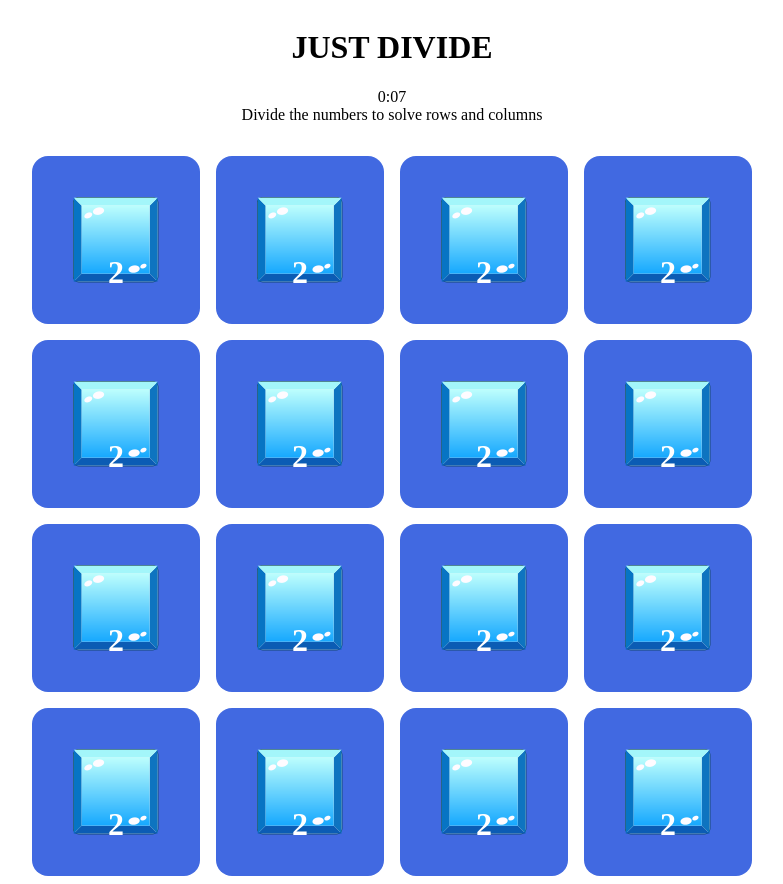
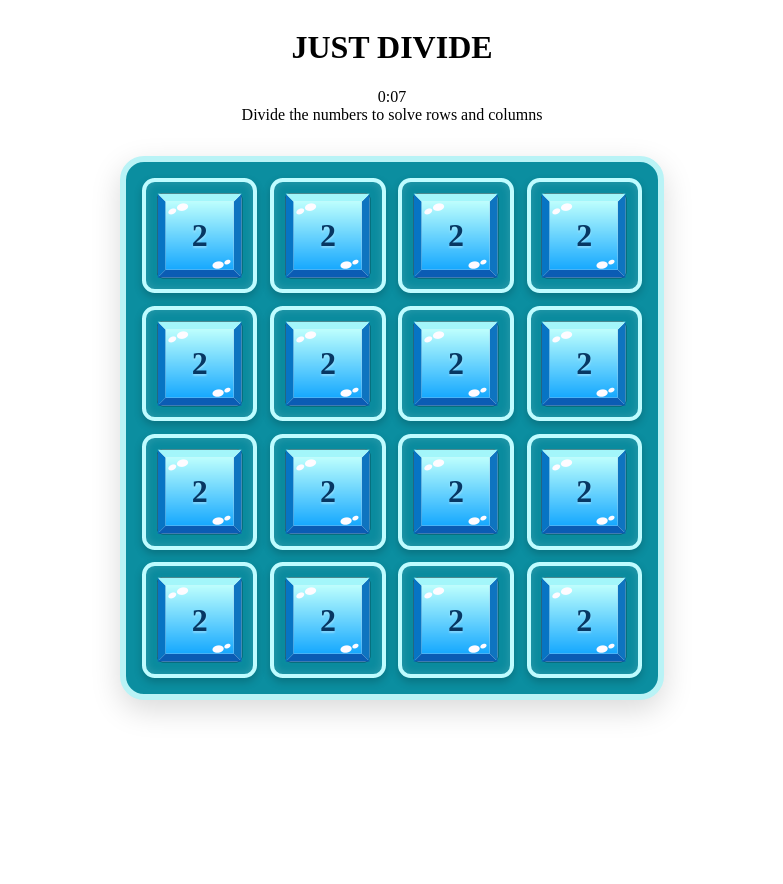
Before and after one commit to Stormn13/just_divide, a React (Vite) app: page / in a window 1280 px wide. Shown: the whole page, without its empty margins (248-1031 px from the left). After the commit the page ends 800 px from the top, so only its background shows below. Built offline with nearby package versions, Linux system fonts and the light colour scheme; the HTML template or start-up script is replaced by a standard one.

Commit message:
grid css improved

```diff
--- a/src/styles/global.css
+++ b/src/styles/global.css
@@ -19,36 +19,55 @@
 }
 
 .grid{
-  display: grid;
+ display: grid;
 
-  grid-template-columns: repeat(4, 1fr);
-  gap: 1rem;
-  width: min(90vw, 90vh);
+	grid-template-columns: repeat(4, 1fr);
 
-  margin: auto;
-  margin-top: 2rem;
+	gap: 0.8rem;
+
+	padding: 1rem;
+
+	width: min(90vw, 500px);
+
+	background: #0b8ea0;
+
+	border-radius: 1.5rem;
+
+	border: 6px solid #b9f3f6;
+
+	margin: auto;
+	margin-top: 2rem;
+  box-shadow:
+	0 10px 30px rgba(0,0,0,0.15);
 }
 
 .tile{
 	aspect-ratio: 1;
 
-	background-color: royalblue;
+	background: #0a8b9e;
 
-	border-radius: 1rem;
+	border-radius: 0.8rem;
+
+	border: 4px solid #bffcff;
+
+	box-shadow:
+		inset 0 0 10px rgba(255,255,255,0.15),
+		0 4px 8px rgba(0,0,0,0.2);
 
 	display: flex;
 	justify-content: center;
 	align-items: center;
-
-	font-size: 2rem;
-	font-weight: bold;
-	color: white;
   position: relative;
 }
 
 .tile_text{
   position: absolute;
-  top: 50%;
-  left: 50%;
-  transform: translate(-50%, -50%);
+  text-align: center;
+  font-size: 2rem;
+	font-weight: 800;
+
+	color: #073763;
+
+	text-shadow:
+		0 2px 2px rgba(255,255,255,0.3);
 }
```
